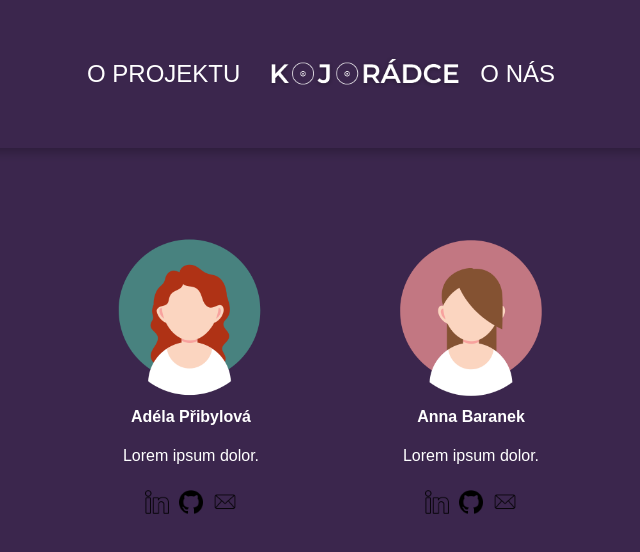
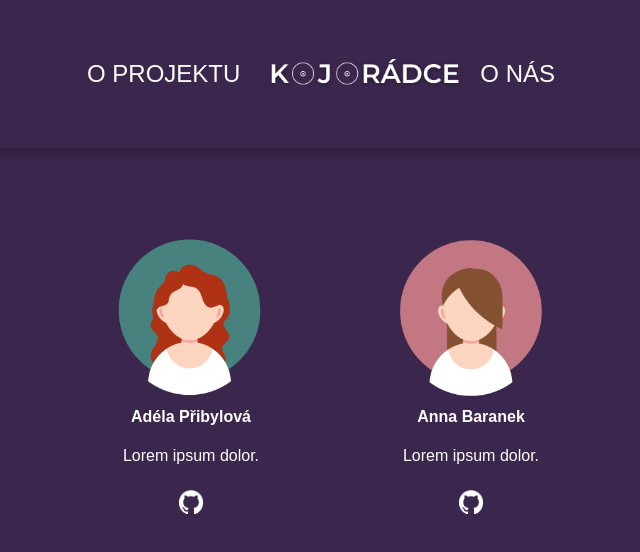
Before and after one commit to badela007/o-projektu, a plain HTML site: page o_nas.html in a window 1280 px wide. Shown: the whole page, without its empty margins (309-949 px from the left). Drawn offline with Linux system fonts and the light colour scheme.

Commit message:
github logo update

```diff
--- a/o_nas.html
+++ b/o_nas.html
@@ -31,9 +31,9 @@
                 <h4 class="team_member__name">Adéla Přibylová</h4>
                 <p class="team_member__about">Lorem ipsum dolor.</p>
                 <div class="contacts">
-                    <a href="https://www.linkedin.com" target="_blank"><img src="images/linkedin.png" alt="LinkedIn"></a>
-                    <a href="https://github.com" target="_blank"><img src="images/github-logo.png" alt="GitHub"></a>
-                    <a href="mailto:info@example.com"><img src="images/email.png" alt="Email"></a>
+
+                    <a href="https://github.com" target="_blank"><img src="images/github.png" alt="GitHub"></a>
+
 
             </div>
             </div>
@@ -42,9 +42,9 @@
                 <h4 class="team_member__name">Anna Baranek</h4>
                 <p class="team_member__about">Lorem ipsum dolor.</p>
                 <div class="contacts">
-                    <a href="https://www.linkedin.com" target="_blank"><img src="images/linkedin.png" alt="LinkedIn"></a>
-                    <a href="https://github.com" target="_blank"><img src="images/github-logo.png" alt="GitHub"></a>
-                    <a href="mailto:info@example.com"><img src="images/email.png" alt="Email"></a>
+
+                    <a href="https://github.com" target="_blank"><img src="images/github.png" alt="GitHub"></a>
+
 
                     <!-- sehnat bile ikonky -->
 
```
Also changed, not shown: images/github-logo.png (deleted), images/github.png (added).
